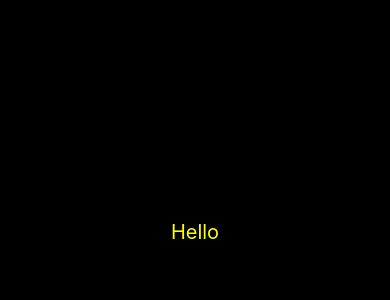
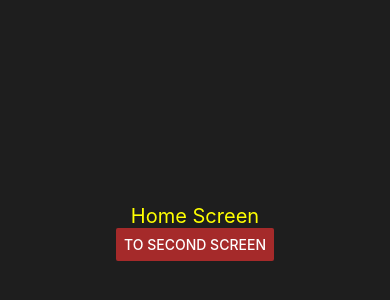
Before and after one commit to onionToyBoy/MusicCatalog, a React Native app in the folder MusicCatalog/: screen / in a window 390 px wide. Shown: the part 190-490 px from the top of the page. Built offline with nearby package versions, Linux system fonts and the light colour scheme.

Commit message:
Navigation has been added

```diff
--- a/MusicCatalog/App.js
+++ b/MusicCatalog/App.js
@@ -1,39 +1,21 @@
 
 import React from 'react';
+import { Navigation } from 'react-native-navigation';
+import {StyleSheet,Text,View,Button} from 'react-native';
 
-import {
-  SafeAreaView,
-  ScrollView,
-  StatusBar,
-  StyleSheet,
-  Text,
-  useColorScheme,
-  View,
-} from 'react-native';
+import {HomeScreen} from './src/modules/HomeScreen'
 
 
 
-const App = () =>  {
+const App = (props) =>  {
 
 
   return (
-    <View style={styles.container}>
-      <Text style={styles.text}>Hello</Text>
-    </View>
+    <HomeScreen/>
   );
 };
 
 const styles = StyleSheet.create({
-  container: {
-   flex:1,
-   justifyContent:'center',
-   alignItems:'center',
-   backgroundColor:'black',
-  },
-  text:{
-    color: 'yellow',
-    fontSize:20,
-  }
 
 });
 
--- a/MusicCatalog/package.json
+++ b/MusicCatalog/package.json
@@ -13,6 +13,7 @@
     "@react-native-community/netinfo": "^6.0.0",
     "react": "17.0.1",
     "react-native": "0.64.1",
+    "react-native-navigation": "^7.14.0",
     "react-redux": "^7.2.4",
     "redux": "^4.1.0"
   },
--- /dev/null
+++ b/MusicCatalog/src/modules/HomeScreen.js
@@ -0,0 +1,42 @@
+
+import React from 'react';
+import { View, Text, Button, StyleSheet } from 'react-native';
+import { Navigation } from 'react-native-navigation';
+
+export const HomeScreen = (props) => {
+  return (
+    <View style={styles.container}>
+      <Text style={styles.text}>Home Screen</Text>
+      <Button
+      title='To second screen'
+      color='brown'
+      onPress={() => Navigation.push(props.componentId, {
+          component: {
+            name: 'Settings',
+            options: {
+              topBar: {
+                title: {
+                  text: 'Albums',
+                },
+                bottomTab: {
+                    text: 'Albums'
+                  },
+              }
+            }
+          }
+        })}/>
+    </View>
+  )
+}
+  const styles = StyleSheet.create({
+    container: {
+      flex: 1,
+      alignItems: 'center',
+      justifyContent: 'center',
+      backgroundColor: '#1E1E1E'
+    },
+    text:{
+      color: 'yellow',
+      fontSize:20,
+    }
+  });
```
Also changed, not shown: MusicCatalog/index.js (+79 -7 lines), MusicCatalog/src/modules/SettingsScreen.js (added, +23 -0 lines), 7 other files (tests, documents, lock files or other folders).
